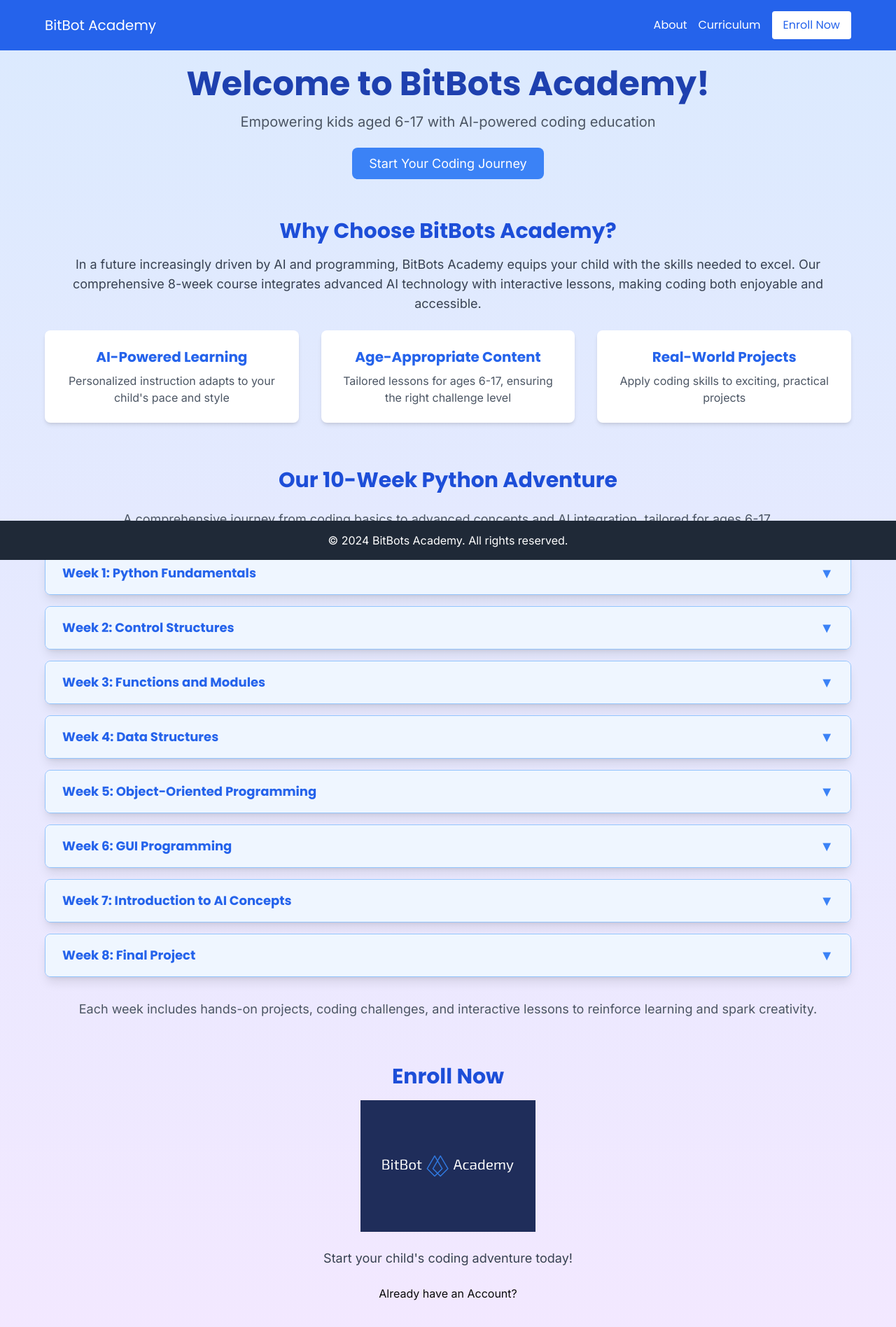
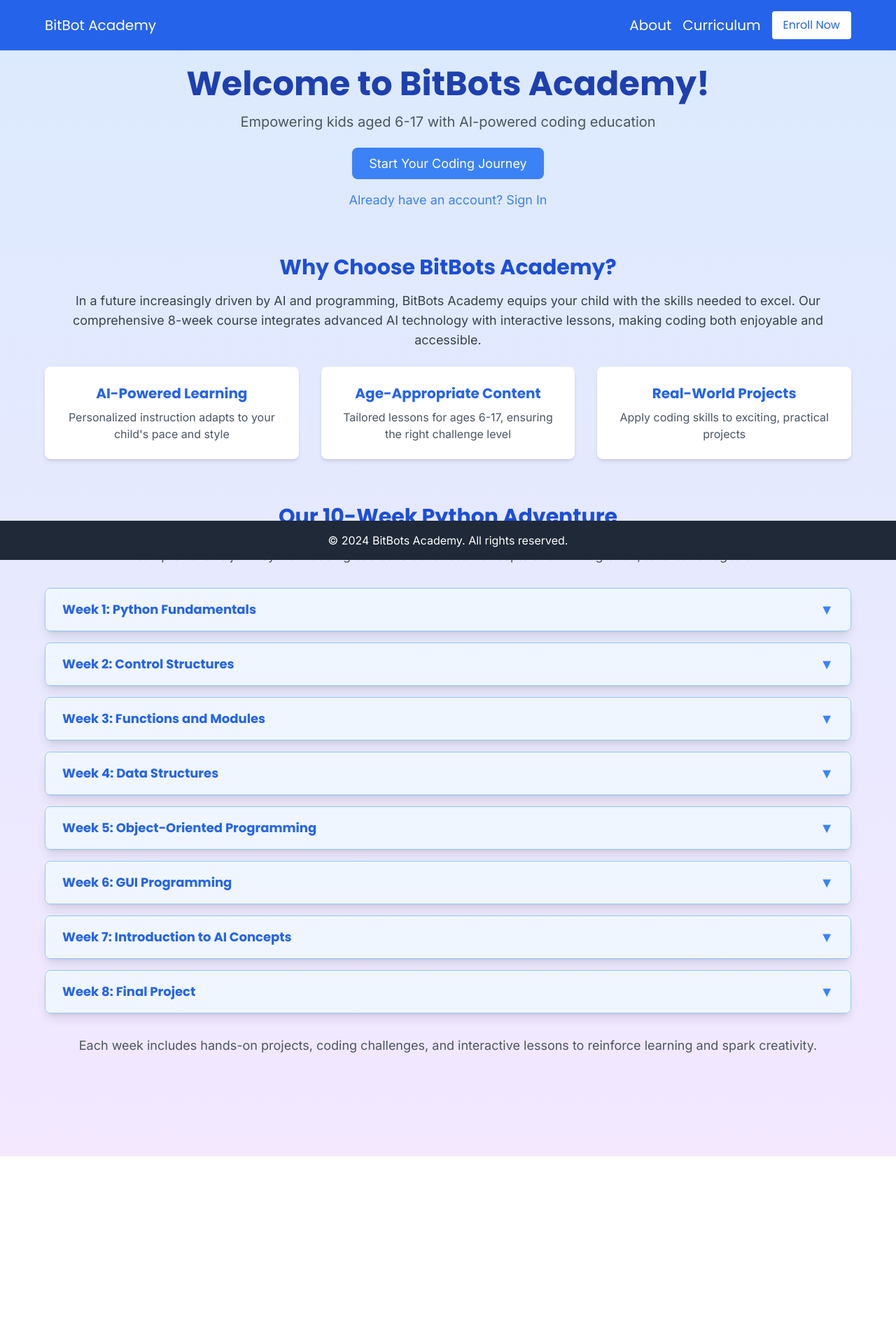
Before and after one commit to GoharShinwari/bitbots-frontend, a Next.js app: page / in a window 1280 px wide. Shown: the top 1896 px of the page at 70% size. After the commit the page ends 1652 px from the top, so only its background shows below. Built offline with nearby package versions, Linux system fonts and the light colour scheme.

Commit message:
redirection

```diff
--- a/src/app/page.tsx
+++ b/src/app/page.tsx
@@ -1,13 +1,6 @@
 "use client";
-
-import Image from "next/image";
 import { useState, useEffect } from "react";
-import bitbotLogo from './images/bitbot_logo.png';
 import Link from 'next/link';
-
-
-
-
 
 interface Week {
   title: string;
@@ -38,49 +31,6 @@ export default function Home() {
     };
   }, []);
 
-
-    const [formData, setFormData] = useState({
-      parentName: '',
-      email: '',
-      phoneNumber: '',
-      childName: '',
-      childAge: '',
-    });
-
-    const handleChange = (e: { target: { name: any; value: any; }; }) => {
-      setFormData({
-        ...formData,
-        [e.target.name]: e.target.value,
-      });
-    };
-
-    const handleSignUp = async (event: { preventDefault: () => void; }) => {
-      event.preventDefault();
-
-      try {
-        const response = await fetch('/send-email', {
-          method: 'POST',
-          headers: {
-            'Content-Type': 'application/json'
-          },
-          body: JSON.stringify({
-            email: formData.email,
-            message: `Hello ${formData.parentName}, thank you for signing up, ${formData.childName}!`
-          })
-        });
-
-        if (response.ok) {
-          alert('Email sent successfully!');
-        } else {
-          const errorData = await response.json();
-          console.error('Failed to send email:', errorData);
-          alert(`Failed to send email. Error: ${errorData.message || 'Unknown error'}`);
-        }
-      } catch (error) {
-        console.error('Error sending email:', error);
-        alert(`An error occurred while sending the email`);
-      }
-    };
 
   const scrollToSection = (id: string) => {
     const element = document.getElementById(id);
@@ -186,7 +136,7 @@ export default function Home() {
           <div className="flex space-x-4 items-center">
               <a
                 href="#"
-              className="text-l hover:text-blue-200 transition duration-300"
+                className="text-xl font-medium hover:text-blue-200 transition duration-300"
                 style={{ fontFamily: 'Poppins, sans-serif' }}
                 onClick={(e) => {
                   e.preventDefault();
@@ -197,22 +147,25 @@ export default function Home() {
               </a>
 
               <a
-              href="#curriculum"
-              className="text-l hover:text-blue-200 transition duration-300"
+                href="#"
+                className="text-xl font-medium hover:text-blue-200 transition duration-300"
                 style={{ fontFamily: 'Poppins, sans-serif' }}
-              onClick={() => scrollToSection('curriculum')}
+                onClick={(e) => {
+                  e.preventDefault();
+                  scrollToSection('curriculum');
+                }}
               >
                 Curriculum
               </a>
 
-            <a
-              href="#enroll"
+              <Link
+                  href="/signup"
                   className="text-l bg-white text-blue-600 px-4 py-2 rounded hover:bg-blue-100 transition duration-300"
                   style={{ fontFamily: 'Poppins, sans-serif' }}
-              onClick={() => scrollToSection('enroll')}
                 >
                   Enroll Now
-            </a>
+                </Link>
+
           </div>
         </div>
         </div>
@@ -223,10 +176,17 @@ export default function Home() {
           <div className="text-center mb-16 transform transition-all duration-1000 delay-300 ${isLoaded ? 'translate-y-0 opacity-100' : 'translate-y-10 opacity-0'}">
           <h1 className="text-5xl font-bold mb-4 text-blue-800" style={{ fontFamily: 'Poppins, sans-serif' }}>Welcome to BitBots Academy!</h1>
           <p className="text-xl mb-8 text-gray-600">Empowering kids aged 6-17 with AI-powered coding education</p>
-            <a href="#enroll" className="bg-blue-500 text-white px-6 py-3 rounded-lg text-lg hover:bg-blue-600 transition duration-300">
+          <Link href="/signup" className="bg-blue-500 text-white px-6 py-3 rounded-lg text-lg hover:bg-blue-600 transition duration-300">
         Start Your Coding Journey
-            </a>
+      </Link>
+
+      <div className="mt-6">
+        <Link href="/signin" className="text-blue-500 hover:underline text-lg">
+          Already have an account? Sign In
+        </Link>
       </div>
+      </div>
+
 
           <section id="about" className={`mb-16 text-center transform transition-all duration-1000 delay-900 ${isLoaded ? 'translate-y-0 opacity-100' : 'translate-y-10 opacity-0'}`}>
 
@@ -291,31 +251,6 @@ export default function Home() {
     Each week includes hands-on projects, coding challenges, and interactive lessons to reinforce learning and spark creativity.
   </p>
 </section>
-          <section id="enroll" className="w-full max-w-md mx-auto text-center transform transition-all duration-1000 delay-900 ${isLoaded ? 'translate-y-0 opacity-100' : 'translate-y-10 opacity-0'}">
-          <Link href="/signup" passHref>
-            <h2 className="text-3xl font-semibold mb-4 text-blue-700"            style={{ fontFamily: 'Poppins, sans-serif' }}
-            >Enroll Now</h2>
-            </Link>
-
-            <div className="flex justify-center mb-6">
-              <Image
-                src={bitbotLogo}
-                alt="BitBots Academy Logo"
-                width={250}
-                height={20}
-                priority
-                className="mx-auto"
-              />
-            </div>
-            <p className="text-lg mb-6 text-gray-700">
-              Start your child&apos;s coding adventure today!
-            </p>
-          <form>
-          <Link href="/signin" passHref>
-            Already have an Account?
-            </Link>
-          </form>
-          </section>
         </div>
       </main>
 
--- a/src/components/ui/label.tsx
+++ b/src/components/ui/label.tsx
@@ -1,26 +1,15 @@
-"use client"
+import React from 'react';
 
-import * as React from "react"
-import * as LabelPrimitive from "@radix-ui/react-label"
-import { cva, type VariantProps } from "class-variance-authority"
+interface LabelProps extends React.LabelHTMLAttributes<HTMLLabelElement> {
+  htmlFor: string;
+}
 
-import { cn } from "@/lib/utils"
+const Label: React.FC<LabelProps> = ({ htmlFor, className, children, ...props }) => {
+  return (
+    <label htmlFor={htmlFor} className={`text-sm font-medium ${className}`} {...props}>
+      {children}
+    </label>
+  );
+};
 
-const labelVariants = cva(
-  "text-sm font-medium leading-none peer-disabled:cursor-not-allowed peer-disabled:opacity-70"
-)
-
-const Label = React.forwardRef<
-  React.ElementRef<typeof LabelPrimitive.Root>,
-  React.ComponentPropsWithoutRef<typeof LabelPrimitive.Root> &
-    VariantProps<typeof labelVariants>
->(({ className, ...props }, ref) => (
-  <LabelPrimitive.Root
-    ref={ref}
-    className={cn(labelVariants(), className)}
-    {...props}
-  />
-))
-Label.displayName = LabelPrimitive.Root.displayName
-
-export { Label }
+export { Label };
```
Lines whose indentation alone changed are shown as unchanged.
